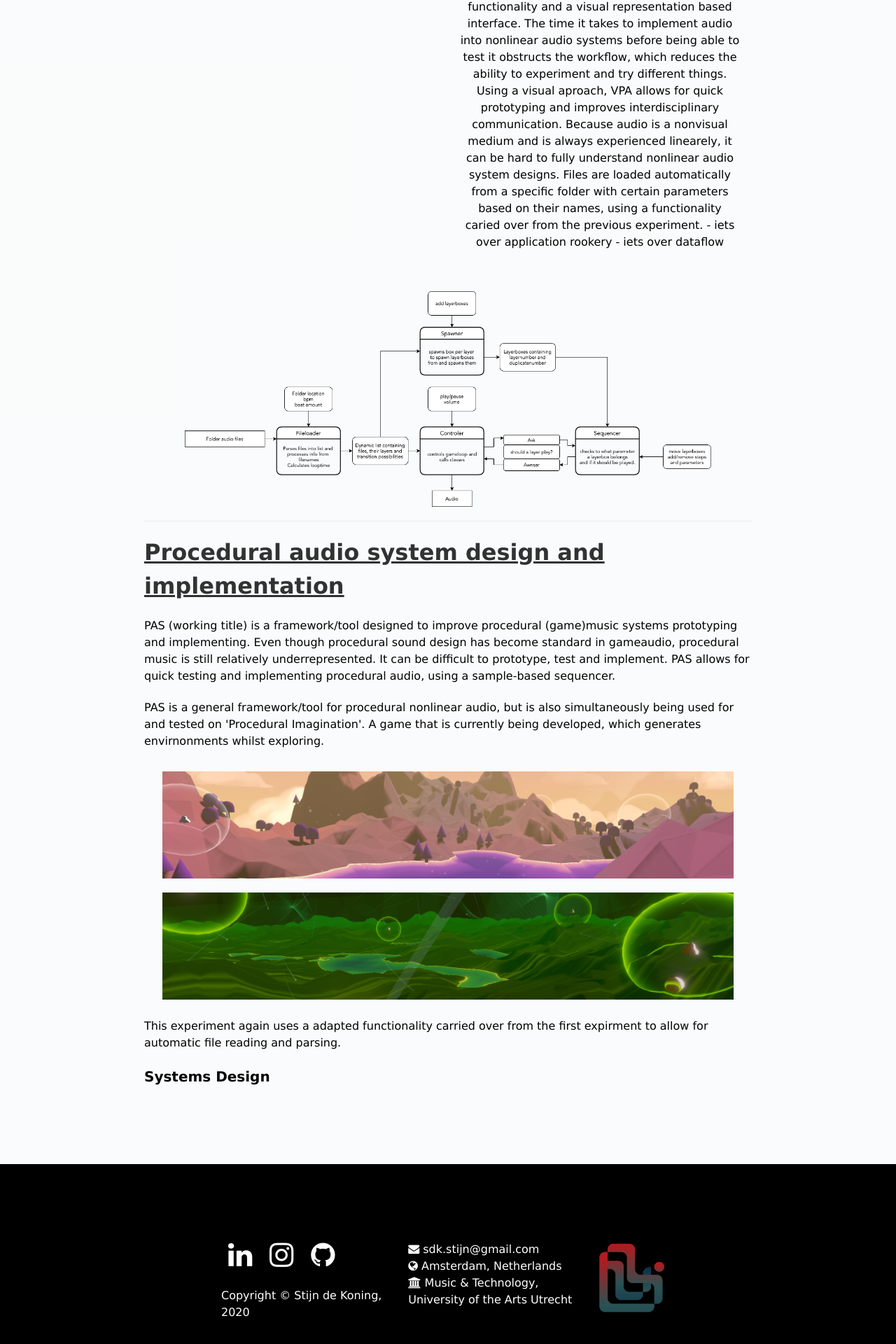
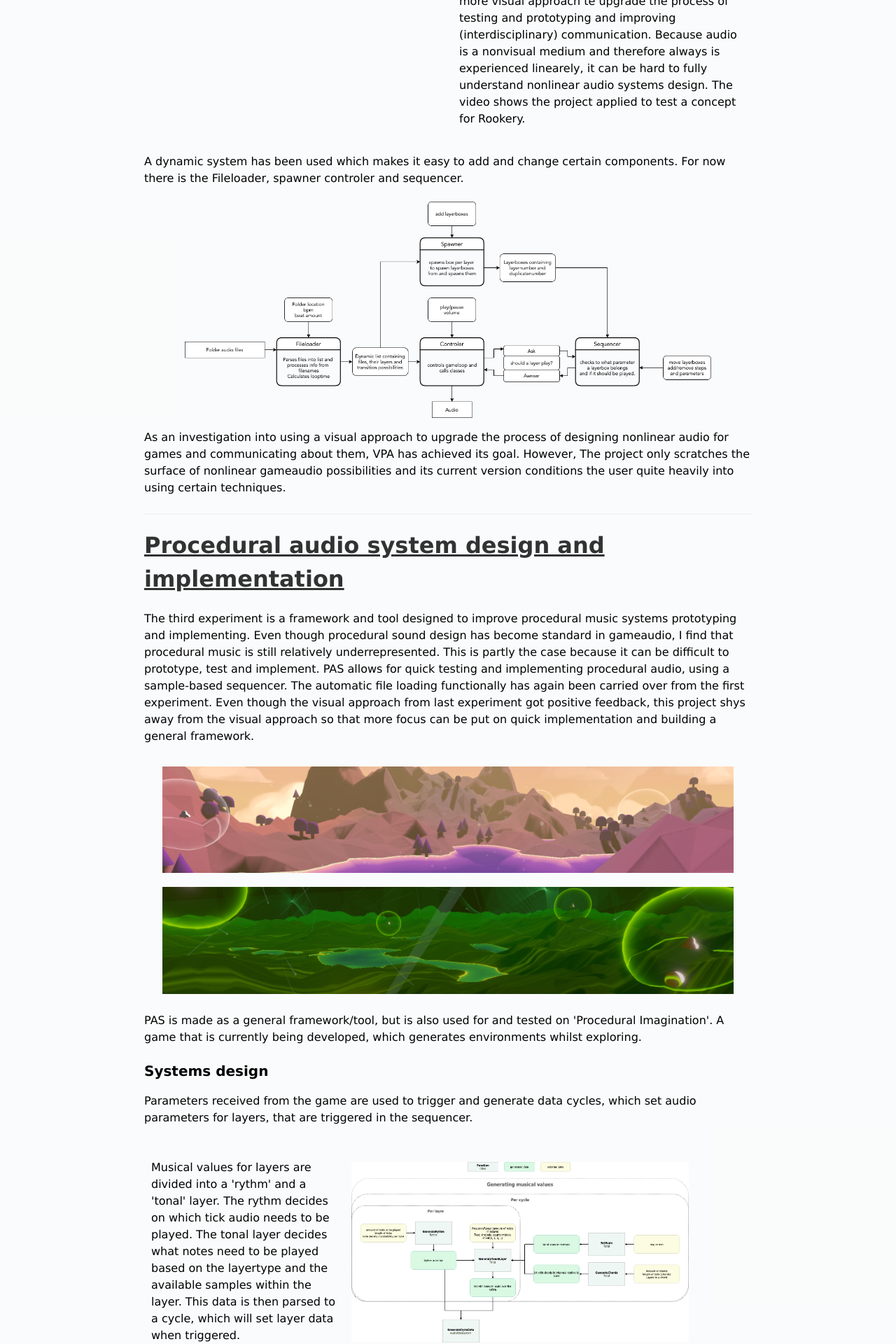
Before and after one commit to StijndeK/mySite, a PHP site: page /PF/N.A.D.T..html in a window 1280 px wide. Shown: the part 2200-4120 px from the top of the page at 70% size. Run offline with PHP 8.4, Linux system fonts and the light colour scheme; grey boxes are pictures that could not be loaded.

Commit message:
layout fixes

```diff
--- a/PF/Evasion.html
+++ b/PF/Evasion.html
@@ -34,6 +34,8 @@
     <a href="../works.html" class="w3-bar-item w3-button" onclick="toggleFunction()">BACK</a>
   </div>
 </div>
+
+<!-- <img class="page-cover-image-header" src="../Media/EvasionPoster.jpg" style="object-position:center 50%;"/> -->
 
 <!-- page content -->
 <div class="w3-container w3-content" style="max-width: 900px;">
--- a/PF/N.A.D.T..html
+++ b/PF/N.A.D.T..html
@@ -34,6 +34,9 @@
     <a href="../works.html" class="w3-bar-item w3-button" onclick="toggleFunction()">BACK</a>
   </div>
 </div>
+
+<!-- header image -->
+<!-- <img class="page-cover-image-header" src="../Media/NADT_Screenshot.png" style="object-position:center 50%;"/> -->
 
 <!-- page content -->
 <div class="w3-container w3-content" style="max-width: 900px;">
@@ -102,14 +105,15 @@
   <h2> <a href="https://github.com/StijndeK/N.A.D.AutomaticSoundloader"> Automatic sound loading and parsing</a> </h2>
 
   <p>
+    The first experiment is a terminal application that allows the user to quickly test a horizontal nonlinear system. Export audio directly into a folder with specific file names and it will automatically be sequenced based on the given possibilities.
   </p>
 
   <div class="row">
     <div class="column">
       <p>
-        The first test was a terminal application that allows the user to quickly test a horizontal nonlinear system that doesn't require any input (doesn't adapt to game parameters). Export audio directly into a folder with specific fil names and it will automatically be sequenced based on the given possibilities.
-        This project tackles the issue of the amount of time and disturbance in workflow caused by the time it takes from creating audio to being able to hear and test it in its nonlinear system. Quick testing by directly bouncing the audio with specific names, saves time and tackles the disruption in workflow.
-        iets over application rookery
+        This project tackles the issue of the amount of time and disturbance in workflow caused by the time it takes from creating audio to being able to hear and test it in its nonlinear system.
+        Quick testing by directly bouncing the audio with specific names, saves time and tackles this disruption in workflow.
+        The video shows this experiment demonstrated on a early musical concept for Rookery, a game that I am currently working on.
       </p>
     </div>
 
@@ -130,22 +134,30 @@
     </div>
 
     <div class="column"  >
-      <div class="w3-container w3-content w3-center">
+      <div class="w3-container w3-content">
         <p>
-          VPA is a tool designed to improve the process of testing and prototyping nonlinear audio for games with quick sound implementing functionality and a visual representation based interface. The time it takes to implement audio into nonlinear audio systems before being able to test it obstructs the workflow, which reduces the ability to experiment and try different things. Using a visual aproach, VPA allows for quick prototyping and improves interdisciplinary communication. Because audio is a nonvisual medium and is always experienced linearely, it can be hard to fully understand nonlinear audio system designs. Files are loaded automatically from a specific folder with certain parameters based on their names, using a functionality caried over from the previous experiment.
-          - iets over application rookery
-          - iets over dataflow
+          Using a visual approach with the automatic file loading carried over from the previous experiment.
+          VPA is used to investigate using a more visual approach te upgrade the process of testing and prototyping and improving (interdisciplinary) communication.
+          Because audio is a nonvisual medium and therefore always is experienced linearely, it can be hard to fully understand nonlinear audio systems design.
+          The video shows the project applied to test a concept for Rookery.
         </p>
       </div>
     </div>
   </div>
 
   <p>
+    A dynamic system has been used which makes it easy to add and change certain components.
+    For now there is the Fileloader, spawner controler and sequencer.
   </p>
 
   <div class="w3-container w3-content w3-center">
     <img style="width:90%;" src="../Media/VASD_Dataflow.png"/>
   </div>
+
+  <p>
+    As an investigation into using a visual approach to upgrade the process of designing nonlinear audio for games and communicating about them, VPA has achieved its goal.
+    However, The project only scratches the surface of nonlinear gameaudio possibilities and its current version conditions the user quite heavily into using certain techniques.
+  </p>
 
   <hr>
 
@@ -153,10 +165,12 @@
   <h2> <a href="https://github.com/StijndeK/N.A.D.ProcederalAudioSystem"> Procedural audio system design and implementation </a> </h2>
 
   <p>
-      PAS (working title) is a framework/tool designed to improve procedural (game)music systems prototyping and implementing. Even though procedural sound design has become standard in gameaudio, procedural music is still relatively underrepresented. It can be difficult to prototype, test and implement. PAS allows for quick testing and implementing procedural audio, using a sample-based sequencer.
-    </p>
-    <p>
-      PAS is a general framework/tool for procedural nonlinear audio, but is also simultaneously being used for and tested on 'Procedural Imagination'. A game that is currently being developed, which generates envirnonments whilst exploring.
+    The third experiment is a framework and tool designed to improve procedural music systems prototyping and implementing.
+    Even though procedural sound design has become standard in gameaudio, I find that procedural music is still relatively underrepresented.
+    This is partly the case because it can be difficult to prototype, test and implement.
+    PAS allows for quick testing and implementing procedural audio, using a sample-based sequencer.
+    The automatic file loading functionally has again been carried over from the first experiment.
+   Even though the visual approach from last experiment got positive feedback, this project shys away from the visual approach so that more focus can be put on quick implementation and building a general framework.
   </p>
 
   <div class="w3-container w3-content w3-center">
@@ -165,15 +179,62 @@
   </div>
 
   <p>
-      This experiment again uses a adapted functionality carried over from the first expirment to allow for automatic file reading and parsing.
+    PAS is made as a general framework/tool, but is also used for and tested on 'Procedural Imagination'.
+    A game that is currently being developed, which generates environments whilst exploring.
   </p>
 
   <h3>
-      Systems Design
+    Systems design
   </h3>
 
+  <p>
+    Parameters received from the game are used to trigger and generate data cycles, which set audio parameters for layers, that are triggered in the sequencer.
+  </p>
 
+  <div class="row">
+    <div class="columnAdaptive third">
+      <p>
+        Musical values for layers are divided into a 'rythm' and a 'tonal' layer.
+        The rythm decides on which tick audio needs to be played.
+        The tonal layer decides what notes need to be played based on the layertype and the available samples within the layer.
+        This data is then parsed to a cycle, which will set layer data when triggered.
+      </p>
     </div>
+
+    <div class="columnAdaptive twothird" style="margin-top: 20px;" >
+      <img style="width:90%;" src="../Media/PI_musicalValues.png"/>
+    </div>
+  </div>
+
+  <div class="row">
+    <div class="columnAdaptive twothird">
+      <img style="width:90%;" src="../Media/PI_cycles.png"/>
+    </div>
+
+    <div class="columnAdaptive third" >
+      <p>
+        A cycle holds the parameters (rythm, On/Off toggle, etc) it needs to adapt and for what layers they need to adapt. Cycles are triggerd by external data, or by the sequencer (timed cycles). An important future functionality is to have cycles hold data on how the parameters need to adapt.
+      </p>
+    </div>
+  </div>
+
+  <div class="row">
+    <div class="columnAdaptive third">
+      <p>
+        The following diagram depicts the working of the layer classes. A layer can be a vertical looping layer or sound effect. The adaptable data that layers currently hold can be added to in the future, for a more dynamic procedural system.
+      </p>
+    </div>
+
+    <div class="columnAdaptive twothird" style="margin-top: 20px;" >
+      <img style="width:90%;" src="../Media/PI_layers.png"/>
+    </div>
+  </div>
+
+  <p>
+    For more information find the project on <a href="https://github.com/StijndeK/N.A.D.ProcederalAudioSystem">github</a> or check out <a href="../Media/PI_dataflow.png">the full dataflow diagram</a>.
+  </p>
+
+
 </div>
 
 <!-- footer -->
--- a/experience.html
+++ b/experience.html
@@ -63,7 +63,7 @@ ul {
 </ul>
 
 <!-- header -->
-<img src="Media/EvasionHeader.jpg" width= "100%" alt="HTML5 Icon" id="home" >
+<img src="Media/EvasionHeader.jpg" width= "80%" alt="HTML5 Icon" id="home" >
 
 <div class= "w3-content w3-container w3-center"style="max-width: 900px">
 
--- a/style.css
+++ b/style.css
@@ -57,6 +57,13 @@ ul {
   object-fit: cover;
   width: 100%;
   height: 30vh;
+}
+
+.page-cover-image-header {
+  display: block;
+  object-fit: cover;
+  width: 100%;
+  height: 47vh;
 }
 
 .button {
@@ -158,6 +165,10 @@ ul {
 
 .third {
   width: 33%;
+}
+
+.twothird {
+  width: 64%;
 }
 
 .middle {
--- a/works.html
+++ b/works.html
@@ -22,12 +22,12 @@
 
 
 <!-- header -->
-<img src="Media/WhoAmIHeader.png" width= "100%" alt="HTML5 Icon" id="home" >
+<img src="Media/WhoAmIHeader.png" width= "80%" alt="HTML5 Icon" id="home" >
 
 <div class= "w3-content w3-container w3-center"style="max-width: 900px">
 
   <!-- ABOUT SECTION -->
-  <img src="Media/LogoTransparant.png" width= "100%" alt="HTML5 Icon" id="home" style="margin-bottom: 50px; padding-left:70px; padding-right:70px;">
+  <img src="Media/LogoTransparant.png" width= "80%" alt="HTML5 Icon" id="home" style="margin-bottom: 50px; padding-left:70px; padding-right:70px;">
 
   <!-- PORTFOLIO -->
   <div class="row w3-content w3-center" id="portfolio" style="padding-top: 100px; padding-bottom: 100px;">
```
Also changed, not shown: index.html (+49 -46 lines), Media/NADT_Screenshot.png, Media/PI_cycles.png (added), Media/PI_dataflow.png (added), Media/PI_layers.png (added), Media/PI_musicalValues.png (added), 1 other file. Lines whose indentation alone changed are shown as unchanged.
